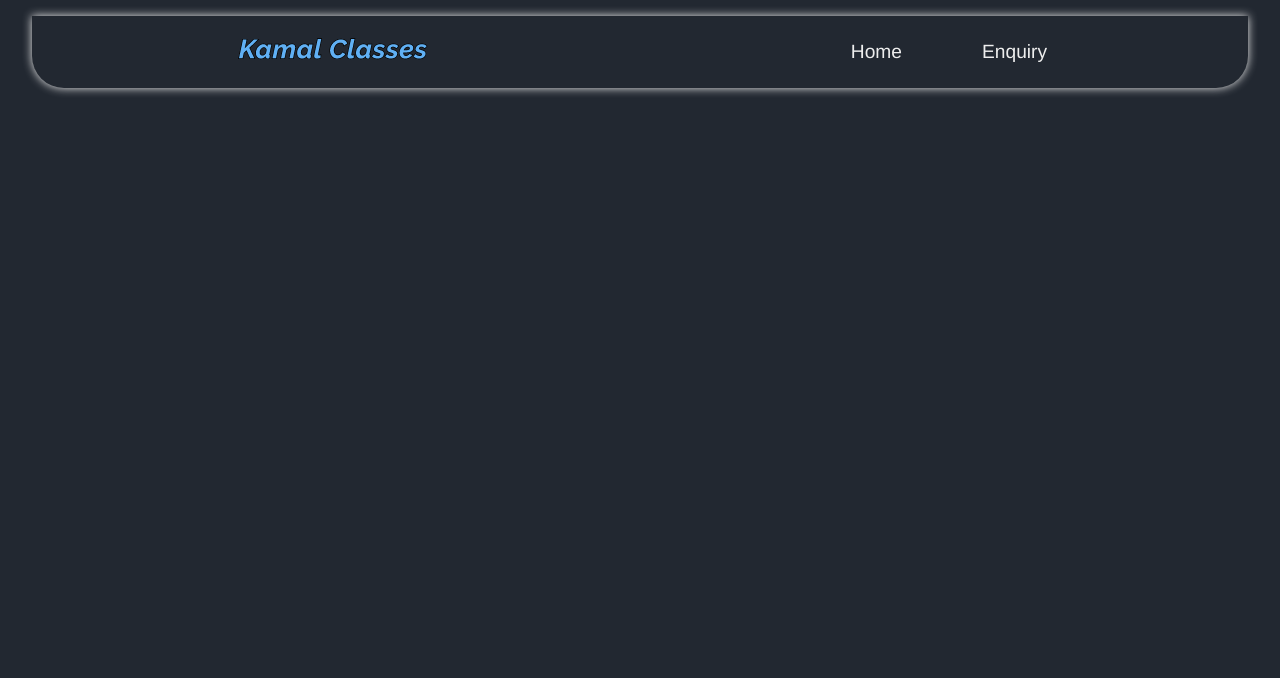
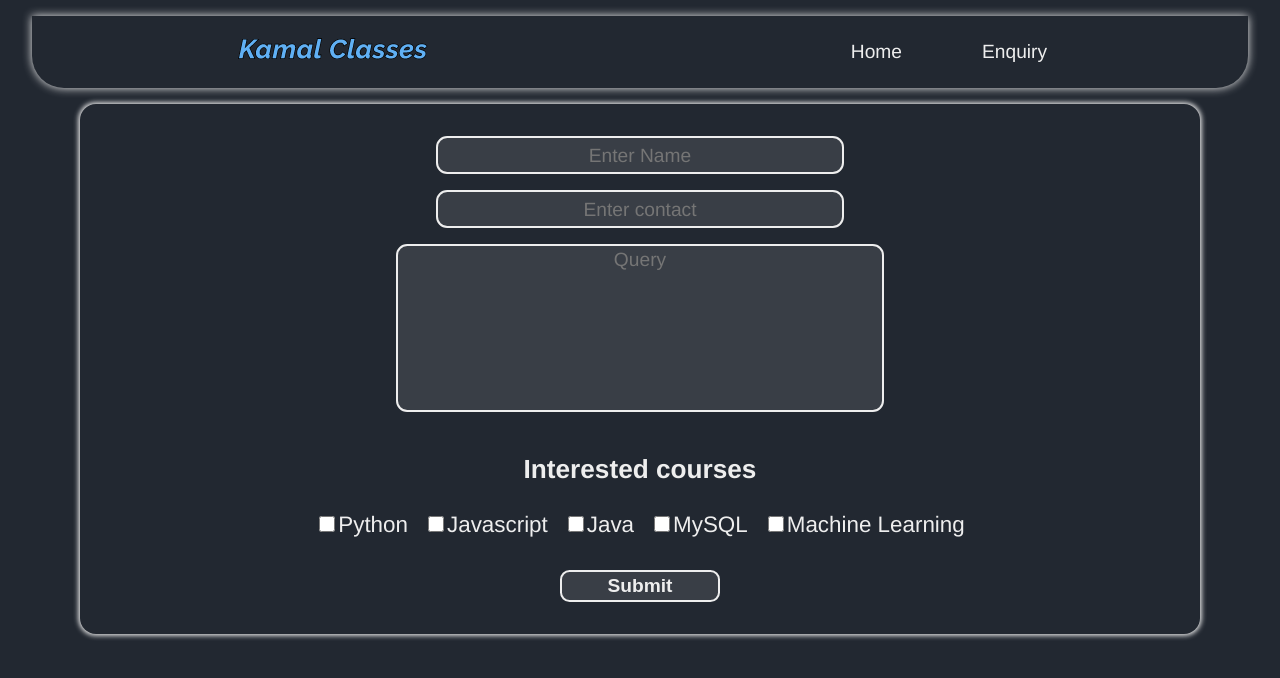
Before and after one commit to Kartik11082/KCProject, a React (Create React App) app: page /enquiry in a window 1280 px wide. Shown: the top 678 px of the page. Built offline with nearby package versions, Linux system fonts and the light colour scheme.

Commit message:
Added Enquiry component, Enquiry css and added firebase config file

```diff
--- a/package.json
+++ b/package.json
@@ -6,6 +6,8 @@
     "@testing-library/jest-dom": "^5.16.5",
     "@testing-library/react": "^13.4.0",
     "@testing-library/user-event": "^13.5.0",
+    "axios": "^0.27.2",
+    "firebase": "^9.9.4",
     "react": "^18.2.0",
     "react-dom": "^18.2.0",
     "react-router-dom": "^6.3.0",
--- a/src/App.css
+++ b/src/App.css
@@ -1,12 +1,12 @@
 :root {
   /* --secondary: hsl(297, 100%, 11%);
   --primary: hsl(317, 40%, 16%);
-  --dark-pink: hsl(306, 98%, 16%);
+  --sea-blue: hsl(306, 98%, 16%);
   --sea-blue: hsl(220, 24%, 24%);
   --white: hsl(194, 11%, 78%); */
 
   --secondary: #393E46;
   --primary: #222831;
-  --dark-pink: #00ADB5;
+  --sea-blue: #00ADB5;
   --white: #EEEEEE;
 }
--- a/src/components/Enquiry/Enquiry.css
+++ b/src/components/Enquiry/Enquiry.css
@@ -1,14 +1,12 @@
 :root {
-    /* --secondary: hsl(297, 100%, 11%);
-    --primary: hsl(317, 40%, 16%);
-    --dark-pink: hsl(306, 98%, 16%);
-    --sea-blue: hsl(220, 24%, 24%);
-    --white: hsl(194, 11%, 78%); */
-
     --secondary: #393E46;
     --primary: #222831;
-    --dark-pink: #00ADB5;
+    --sea-blue: #00ADB5;
     --white: #EEEEEE;
+}
+
+h3 {
+    text-align: center;
 }
 
 .enquiry {
@@ -16,4 +14,85 @@
     flex-direction: column;
     align-items: center;
     justify-content: center;
+    background-color: var(--primary);
+    padding: 2rem;
+    margin-inline: 5rem;
+    border-radius: 1rem;
+    color: var(--white);
+    box-shadow: 0 0 0.3rem 0.1rem var(--white);
 }
+
+.name,
+.contact {
+    font-family: 'Franklin Gothic Medium', 'Arial Narrow', Arial, sans-serif;
+    font-size: 1.4rem;
+    font-weight: 500;
+    line-height: 1.2;
+    border: 2px solid var(--white);
+    background-color: var(--secondary);
+    border-radius: .2rem;
+    width: 25rem;
+    height: 2rem;
+    margin-bottom: 1rem;
+    border-radius: .5em;
+}
+
+.message {
+    border: 2px solid var(--white);
+    background-color: var(--secondary);
+    border-radius: .5rem;
+    font-size: 1.4rem;
+    font-weight: 500;
+    line-height: 1.2;
+    width: 30rem;
+    font-family: 'Franklin Gothic Medium', 'Arial Narrow', Arial, sans-serif;
+    text-align: center;
+    height: 10rem;
+    margin-bottom: 1rem;
+    border-radius: .5em;
+    resize: none;
+}
+
+.name::placeholder,
+.contact::placeholder,
+.message::placeholder {
+    font-size: 1.2rem;
+    text-align: center;
+}
+
+.checkbox {
+    display: flex;
+    flex-direction: row;
+    align-items: center;
+    justify-content: center;
+    gap: 1rem;
+    font-family: 'Franklin Gothic Medium', 'Arial Narrow', Arial, sans-serif;
+    font-size: 1.4rem;
+    font-weight: 500;
+    line-height: 1.2;
+}
+
+.checkbox input {
+    border: 2px solid red;
+    width: 1rem;
+    height: 1rem;
+}
+
+.submit {
+    border: 2px solid var(--white);
+    background-color: var(--secondary);
+    color: var(--white);
+    border-radius: .5rem;
+    width: 10rem;
+    height: 2rem;
+    margin: 2rem 0 0rem 0;
+    border-radius: .5em;
+    font-size: 1.2rem;
+    font-weight: bold;
+    cursor: pointer;
+}
+
+.submit:hover {
+    border: 2px solid var(--sea-blue);
+    box-shadow: 0 0 0.5rem 0.1rem var(--sea-blue);
+}
--- a/src/components/Enquiry/Enquiry.js
+++ b/src/components/Enquiry/Enquiry.js
@@ -1,9 +1,93 @@
 import "./Enquiry.css";
+import { useState } from "react";
 
 function Enquiry() {
+  const [name, setName] = useState("");
+  const [contact, setContact] = useState("");
+  const [message, setMessage] = useState("");
+  const [courses, setCourses] = useState({
+    languages: [],
+  });
+
+  const hName = (event) => {
+    console.log(name);
+    setName(event.target.value);
+  };
+
+  const hContact = (event) => {
+    console.log(contact);
+    setContact(event.target.value);
+  };
+
+  const hMessage = (event) => {
+    setMessage(event.target.value);
+  };
+
+  const hCourses = (event) => {
+    const { value, checked } = event.target;
+    const { languages } = courses;
+    // console.log(`${value} is ${checked}`);
+
+    if (checked) {
+      setCourses({
+        languages: [...languages, value],
+      });
+    } else {
+      setCourses({
+        languages: languages.filter((event) => event !== value),
+      });
+    }
+  };
+
   return (
     <>
       <div className="enquiry">
+        <input
+          className="name"
+          type="text"
+          placeholder="Enter Name"
+          onChange={hName}
+          required
+        />
+        <input
+          className="contact"
+          type="text"
+          placeholder="Enter contact"
+          onChange={hContact}
+          required
+        />
+        <textarea className="message" placeholder="Query" onChange={hMessage} />
+        <h3>Interested courses</h3>
+        <div>
+          <div className="checkbox">
+            <label className="container">
+              <span className="checkmark" />
+              <input type="checkbox" value="Python" onChange={hCourses} />
+              Python
+            </label>
+            <label className="container">
+              <span className="checkmark" />
+              <input type="checkbox" value="Javascript" onChange={hCourses} />
+              Javascript
+            </label>
+            <label className="container">
+              <span className="checkmark" />
+              <input type="checkbox" value="Java" onChange={hCourses} />
+              Java
+            </label>
+            <label className="container">
+              <span className="checkmark" />
+              <input type="checkbox" value="MySQL" onChange={hCourses} />
+              MySQL
+            </label>
+            <label className="container">
+              <span className="checkmark" />
+              <input type="checkbox" value="ML" onChange={hCourses} />
+              Machine Learning
+            </label>
+          </div>
+        </div>
+        <input type="submit" className="submit" />
       </div>
     </>
   );
--- a/src/components/Home/Quotes/Quotes.css
+++ b/src/components/Home/Quotes/Quotes.css
@@ -1,13 +1,13 @@
 :root {
     /* --secondary: hsl(297, 100%, 11%);
     --primary: hsl(317, 40%, 16%);
-    --dark-pink: hsl(306, 98%, 16%);
+    --sea-blue: hsl(306, 98%, 16%);
     --sea-blue: hsl(220, 24%, 24%);
     --white: hsl(194, 11%, 78%); */
 
+    --primary: #222831;
     --secondary: #393E46;
-    --primary: #222831;
-    --dark-pink: #00ADB5;
+    --sea-blue: #00ADB5;
     --white: hsl(0, 10%, 53%);
 }
 
@@ -27,7 +27,7 @@ h2 {
     height: 50px;
     margin: 0;
     padding: 0;
-    border: 3px solid var(--white);
+    border: 3px solid var(--secondary);
     border-radius: 50%;
     border-top-color: var(--sea-blue);
     animation: spin 1s ease-in-out infinite;
--- a/src/components/NavBar/NavBar.css
+++ b/src/components/NavBar/NavBar.css
@@ -1,13 +1,13 @@
 :root {
     /* --secondary: hsl(297, 100%, 11%);
     --primary: hsl(317, 40%, 16%);
-    --dark-pink: hsl(306, 98%, 16%);
+    --sea-blue: hsl(306, 98%, 16%);
     --sea-blue: hsl(220, 24%, 24%);
     --white: hsl(194, 11%, 78%); */
 
     --secondary: #393E46;
     --primary: #222831;
-    --dark-pink: #00ADB5;
+    --sea-blue: #00ADB5;
     --white: #EEEEEE;
 }
 
```
Also changed, not shown: src/FBConfig.js (added, +17 -0 lines), src/components/Home/Quotes/Quotes.js (+0 -32 lines), 1 other file (tests, documents, lock files or other folders).
